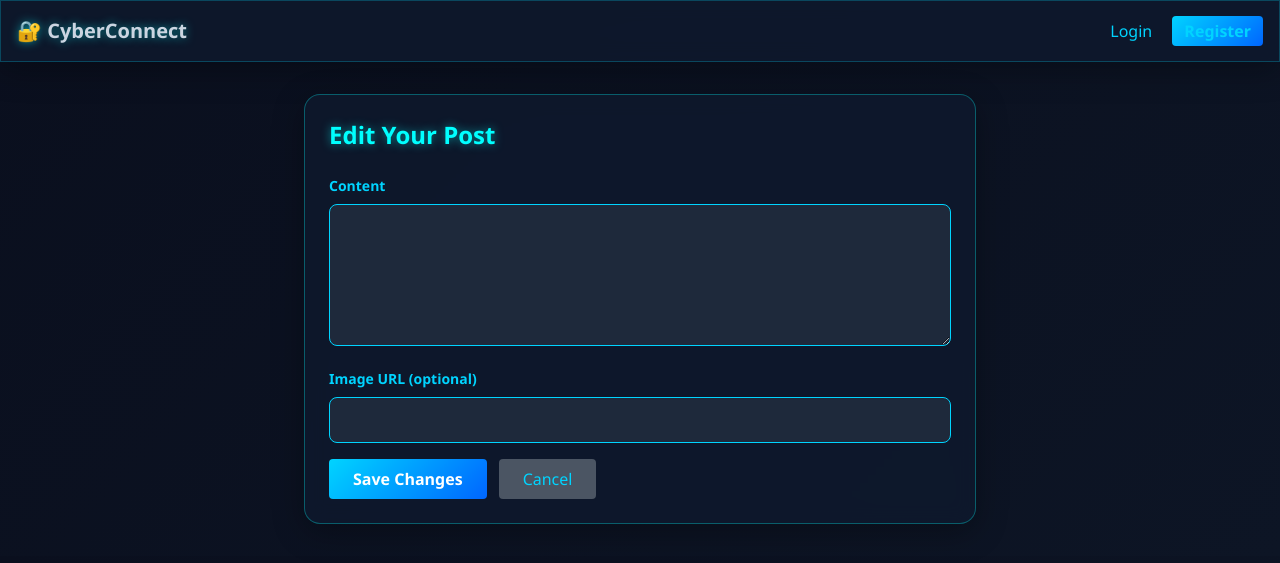
After one commit to m-aayush10/CyberConnect, a Flask app: template templates/edit_post.html in a window 1280 px wide. The commit adds this page. Shown: the top 563 px of the page. Run offline with Flask 3, Linux system fonts and the light colour scheme; the template is opened without the code that fills it, so the values that code supplies are empty; parts of the project's set-up code (start-up, migrations or seed data) failed here and were passed over; some libraries are stand-ins or nearby versions.

Commit message:
feat(posts): complete CRUD with edit, delete, and image upload

```diff
--- a/routes/posts.py
+++ b/routes/posts.py
@@ -1,7 +1,17 @@
 from flask import Blueprint, render_template, request, redirect, url_for, session, flash
 from db import mysql
+import os
+import time
+from werkzeug.utils import secure_filename
 
 posts_bp = Blueprint('posts', __name__)
+
+# Upload configuration
+UPLOAD_FOLDER = 'static/uploads'
+ALLOWED_EXTENSIONS = {'png', 'jpg', 'jpeg', 'gif', 'webp'}
+
+def allowed_file(filename):
+    return '.' in filename and filename.rsplit('.', 1)[1].lower() in ALLOWED_EXTENSIONS
 
 @posts_bp.route('/feed')
 def feed():
@@ -9,21 +19,47 @@ def feed():
         return redirect(url_for('auth.login'))
     cur = mysql.connection.cursor()
     cur.execute("""
-        SELECT posts.*, users.name, users.id as user_id
+        SELECT posts.*, users.name
         FROM posts
         JOIN users ON posts.user_id = users.id
         ORDER BY posts.created_at DESC
     """)
-    posts = cur.fetchall()
+    rows = cur.fetchall()
     cur.close()
+
+    posts = []
+    for row in rows:
+        posts.append({
+            'id': row[0],
+            'user_id': row[1],
+            'content': row[2],
+            'image_url': row[3],
+            'created_at': row[4],
+            'name': row[5]
+        })
+
     return render_template('feed.html', posts=posts)
 
 @posts_bp.route('/create', methods=['POST'])
 def create_post():
     if 'user_id' not in session:
         return redirect(url_for('auth.login'))
+
     content = request.form['content']
-    image_url = request.form.get('image_url', '')
+    image_url = ''
+
+    if 'image_file' in request.files:
+        file = request.files['image_file']
+        if file and file.filename and allowed_file(file.filename):
+            filename = secure_filename(file.filename)
+            name, ext = os.path.splitext(filename)
+            filename = f"{name}_{session['user_id']}_{int(time.time())}{ext}"
+            filepath = os.path.join(UPLOAD_FOLDER, filename)
+            file.save(filepath)
+            image_url = f'/{UPLOAD_FOLDER}/{filename}'
+    else:
+        image_url = request.form.get('image_url', '')
+
     cur = mysql.connection.cursor()
     cur.execute("INSERT INTO posts (user_id, content, image_url) VALUES (%s, %s, %s)",
                 (session['user_id'], content, image_url))
@@ -39,14 +75,21 @@ def edit_post(post_id):
 
     cur = mysql.connection.cursor()
     cur.execute("SELECT * FROM posts WHERE id = %s", (post_id,))
-    post = cur.fetchone()
+    row = cur.fetchone()
     cur.close()
 
-    if not post:
+    if not row:
         flash('Post not found', 'danger')
         return redirect(url_for('posts.feed'))
 
-    if post[1] != session['user_id']:
+    post = {
+        'id': row[0],
+        'user_id': row[1],
+        'content': row[2],
+        'image_url': row[3]
+    }
+
+    if post['user_id'] != session['user_id']:
         flash('You can only edit your own posts', 'danger')
         return redirect(url_for('posts.feed'))
 
@@ -72,14 +115,14 @@ def delete_post(post_id):
 
     cur = mysql.connection.cursor()
     cur.execute("SELECT user_id FROM posts WHERE id = %s", (post_id,))
-    post = cur.fetchone()
+    row = cur.fetchone()
     cur.close()
 
-    if not post:
+    if not row:
         flash('Post not found', 'danger')
         return redirect(url_for('posts.feed'))
 
-    if post[0] != session['user_id']:
+    if row[0] != session['user_id']:
         flash('You can only delete your own posts', 'danger')
         return redirect(url_for('posts.feed'))
 
--- /dev/null
+++ b/templates/edit_post.html
@@ -0,0 +1,26 @@
+{% extends "base.html" %}
+
+{% block title %}Edit Post{% endblock %}
+
+{% block content %}
+<div class="max-w-2xl mx-auto">
+    <div class="glass-card rounded-2xl p-6">
+        <h2 class="text-2xl font-bold mb-6 cyber-text">Edit Your Post</h2>
+
+        <form method="POST">
+            <div class="mb-4">
+                <label style="color: #00d4ff; font-weight: bold;">Content</label>
+                <textarea name="content" rows="5" required class="w-full p-3 rounded bg-gray-800 border border-cyan-500/30 text-white">{{ post.content }}</textarea>
+            </div>
+            <div class="mb-4">
+                <label style="color: #00d4ff; font-weight: bold;">Image URL (optional)</label>
+                <input type="text" name="image_url" value="{{ post.image_url or '' }}" class="w-full p-3 rounded bg-gray-800 border border-cyan-500/30 text-white">
+            </div>
+            <div class="flex gap-3">
+                <button type="submit" class="btn-cyber px-6 py-2 rounded">Save Changes</button>
+                <a href="{{ url_for('posts.feed') }}" class="bg-gray-600 hover:bg-gray-700 text-white px-6 py-2 rounded transition">Cancel</a>
+            </div>
+        </form>
+    </div>
+</div>
+{% endblock %}
```
Also changed, not shown: templates/feed.html (+6 -8 lines), static/uploads/IMG_3266_7_1780363730.jpeg (added).
